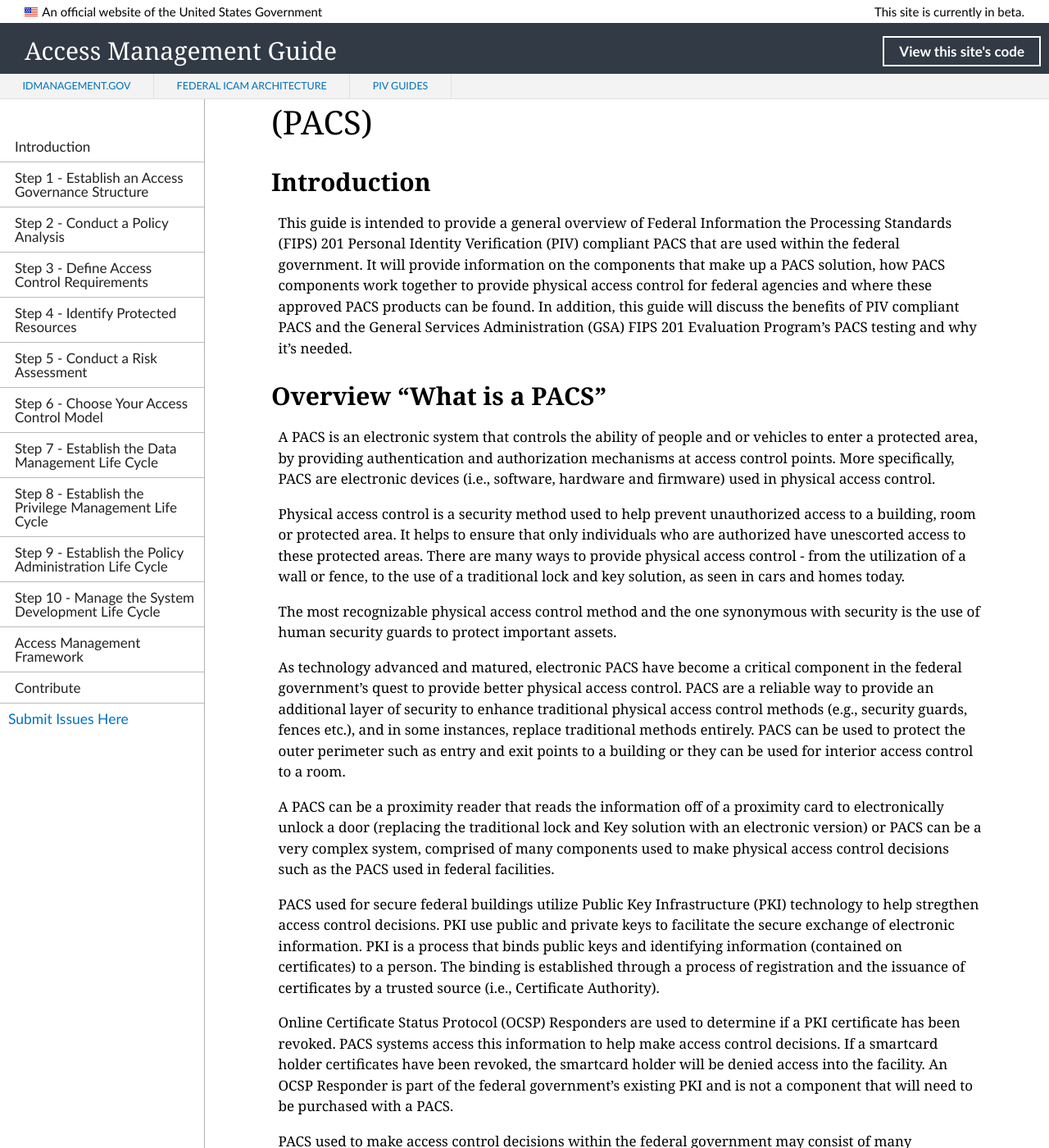
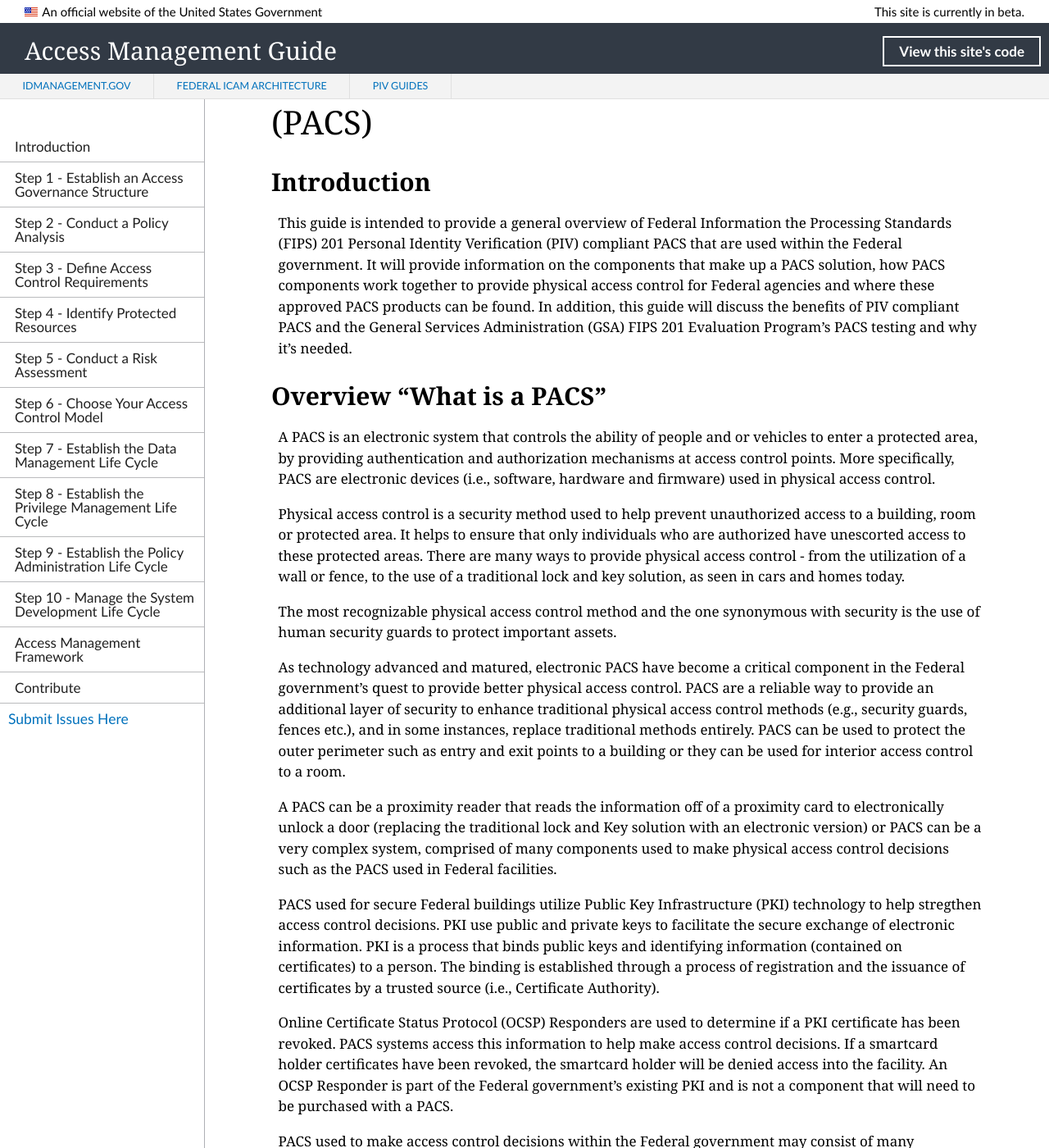
Before and after one commit to GSA/ficam-access, a Jekyll site: the page built from pages/PACS-guide.md, in a window 1280 px wide and 1400 px high, scrolled down 200 px. Shown: the whole window at 82% size. Built offline with Jekyll 4.4.1, drawn with Linux system fonts in a browser that asks for light colours; nearby versions of some CDN libraries; some of the changed text lies outside the part shown.

Commit message:
Update PACS-guide.md

```diff
--- a/pages/PACS-guide.md
+++ b/pages/PACS-guide.md
@@ -7,7 +7,7 @@ permalink: /PACS-guide/
 # What is a Physical Access Control System (PACS)
 
 ## Introduction
-This guide is intended to provide a general overview of Federal Information the Processing Standards (FIPS) 201 Personal Identity Verification (PIV) compliant PACS that are used within the federal government.  It will provide information on the components that make up a PACS solution, how PACS components work together to provide physical access control for federal agencies and where these approved PACS products can be found.  In addition, this guide will discuss the benefits of PIV compliant PACS and the General Services Administration (GSA) FIPS 201 Evaluation Program’s PACS testing and why it’s needed.
+This guide is intended to provide a general overview of Federal Information the Processing Standards (FIPS) 201 Personal Identity Verification (PIV) compliant PACS that are used within the Federal government.  It will provide information on the components that make up a PACS solution, how PACS components work together to provide physical access control for Federal agencies and where these approved PACS products can be found.  In addition, this guide will discuss the benefits of PIV compliant PACS and the General Services Administration (GSA) FIPS 201 Evaluation Program’s PACS testing and why it’s needed.
 
 ## Overview "What is a PACS"
 A PACS is an electronic system that controls the ability of people and or vehicles to enter a protected area, by providing authentication and authorization mechanisms at access control points.  More specifically, PACS are electronic devices (i.e., software, hardware and firmware) used in physical access control.
@@ -16,15 +16,15 @@ Physical access control is a security method used to help prevent unauthorized a
 
 The most recognizable physical access control method and the one synonymous with security is the use of human security guards to protect important assets.
 
-As technology advanced and matured, electronic PACS have become a critical component in the federal government’s quest to provide better physical access control.  PACS are a reliable way to provide an additional layer of security to enhance traditional physical access control methods (e.g., security guards, fences etc.), and in some instances, replace traditional methods entirely. PACS can be used to protect the outer perimeter such as entry and exit points to a building or they can be used for interior access control to a room.
+As technology advanced and matured, electronic PACS have become a critical component in the Federal government’s quest to provide better physical access control.  PACS are a reliable way to provide an additional layer of security to enhance traditional physical access control methods (e.g., security guards, fences etc.), and in some instances, replace traditional methods entirely. PACS can be used to protect the outer perimeter such as entry and exit points to a building or they can be used for interior access control to a room.
 
-A PACS can be a proximity reader that reads the information off of a proximity card to electronically unlock a door (replacing the traditional lock and Key solution with an electronic version) or PACS can be a very complex system, comprised of many components used to make physical access control decisions such as the PACS used in federal facilities.
+A PACS can be a proximity reader that reads the information off of a proximity card to electronically unlock a door (replacing the traditional lock and Key solution with an electronic version) or PACS can be a very complex system, comprised of many components used to make physical access control decisions such as the PACS used in Federal facilities.
 
-PACS used for secure federal buildings utilize Public Key Infrastructure (PKI) technology to help stregthen access control decisions.  PKI use public and private keys to facilitate the secure exchange of electronic information.  PKI is a process that binds public keys and identifying information (contained on certificates) to a person.  The binding is established through a process of registration and the issuance of certificates by a trusted source (i.e., Certificate Authority).
+PACS used for secure Federal buildings utilize Public Key Infrastructure (PKI) technology to help stregthen access control decisions.  PKI use public and private keys to facilitate the secure exchange of electronic information.  PKI is a process that binds public keys and identifying information (contained on certificates) to a person.  The binding is established through a process of registration and the issuance of certificates by a trusted source (i.e., Certificate Authority).
 
-Online Certificate Status Protocol (OCSP) Responders are used to determine if a PKI certificate has been revoked. PACS systems access this information to help make access control decisions. If a smartcard holder certificates have been revoked, the smartcard holder will be denied access into the facility. An OCSP Responder is part of the federal government’s existing PKI and is not a component that will need to be purchased with a PACS.
+Online Certificate Status Protocol (OCSP) Responders are used to determine if a PKI certificate has been revoked. PACS systems access this information to help make access control decisions. If a smartcard holder certificates have been revoked, the smartcard holder will be denied access into the facility. An OCSP Responder is part of the Federal government’s existing PKI and is not a component that will need to be purchased with a PACS.
 
-PACS used to make access control decisions within the federal government may consist of many components to include:
+PACS used to make access control decisions within the Federal government may consist of many components to include:
 
 * Smartcard Reader (used to read information about a person stored on the smartcard)
 
@@ -38,7 +38,7 @@ PACS used to make access control decisions within the federal government may con
 
 There are other components that makes up a PACS that plays an important role with making physical access control decisions.  Those  components will be discussed in more detail later in this guide.
 
-{% include alert-info.html content="To further improve the PACS used in federal buildings and facilities, the federal government has mandated that PACS meet the National Institute of Standards and Technology (NIST) Federal Information Processing Standards (FIPS) 201 standard for Personal Identity Verification (PIV)." %}
+{% include alert-info.html content="To further improve the PACS used in Federal buildings and facilities, the Federal government has mandated that PACS meet the National Institute of Standards and Technology (NIST) Federal Information Processing Standards (FIPS) 201 standard for Personal Identity Verification (PIV)." %}
 
 ## Why Implement the NIST PIV Standard?
 
@@ -60,7 +60,7 @@ HSPD-12 is a strategic initiative intended to enhance security, increase Governm
 
 * PIV PACS are required to access and validate the appropriate PIV certificate to meet the facilities security assurance level requirements.
 
-* The assurance level required for each federal facility will determine which certificate stored on the PIV card will be needed for physical access into that facility.  A federal facillity may require:
+* The assurance level required for each Federal facility will determine which certificate stored on the PIV card will be needed for physical access into that facility.  A Federal facillity may require:
 
   * Single Factor Authentication - Something you have (PIV Card) + visual check
   * Two Factor Authentication - something you have  (PIV Card) + something you know (PIN)
@@ -83,7 +83,7 @@ NIST FIPS 201 provided the opportunity to migrate building access systems from L
 
 * Strengthens physical security within the Federal Government
 
-* Capable of being implemented for federal facilities requiring high assurance personal identity verification
+* Capable of being implemented for Federal facilities requiring high assurance personal identity verification
 
 * Provides a stronger identification process than non-compliant PACS
 
@@ -93,7 +93,7 @@ NIST FIPS 201 provided the opportunity to migrate building access systems from L
 
 ## PACS Component Categories
 
-PACS are classified in two “GSA Approved topologies” which consist of the latest and most utilized configurations within the federal government.  These topologies are listed as 13.01 and 13.02.  This document will focus on topology 13.01 and its components which are listed under categories.  These categories of PACS are defined as part of a whole PACS solution that can be tested end-to-end by the GSA's FIPS 201 Evaluation Program.
+PACS are classified in two “GSA Approved topologies” which consist of the latest and most utilized configurations within the Federal government.  These topologies are listed as 13.01 and 13.02.  This document will focus on topology 13.01 and its components which are listed under categories.  These categories of PACS are defined as part of a whole PACS solution that can be tested end-to-end by the GSA's FIPS 201 Evaluation Program.
 
 **Topology 13.01 consist of 3 main categories:**
 
@@ -173,7 +173,7 @@ Used to determine whether the PIV Cardholder’s digital identification (i.e., c
 
 *	Online Certificate Status Protocol (OCSP) Responders (Core component)
 
-Used to check the status of a certificate stored on a PIV Card to ensure that the certificate is valid and not revoked.  A revoked certificate is like a driver’s license that has been suspended; it cannot be used as a valid credential for physical access to a controlled federal facility.  The PIV cardholder will be denied access by the PACS.  OCSP Responders are required but they normally already exist as part of your current Public Key Infrastructure.
+Used to check the status of a certificate stored on a PIV Card to ensure that the certificate is valid and not revoked.  A revoked certificate is like a driver’s license that has been suspended; it cannot be used as a valid credential for physical access to a controlled Federal facility.  The PIV cardholder will be denied access by the PACS.  OCSP Responders are required but they normally already exist as part of your current Public Key Infrastructure.
 
 ### **PACS Infrastructure**
 The PACS Infrastructure is made up of many compatible and interoperable hardware and software components to include:
```
Also changed, not shown: other parts of pages/PACS-guide.md (+11 -11 lines).
